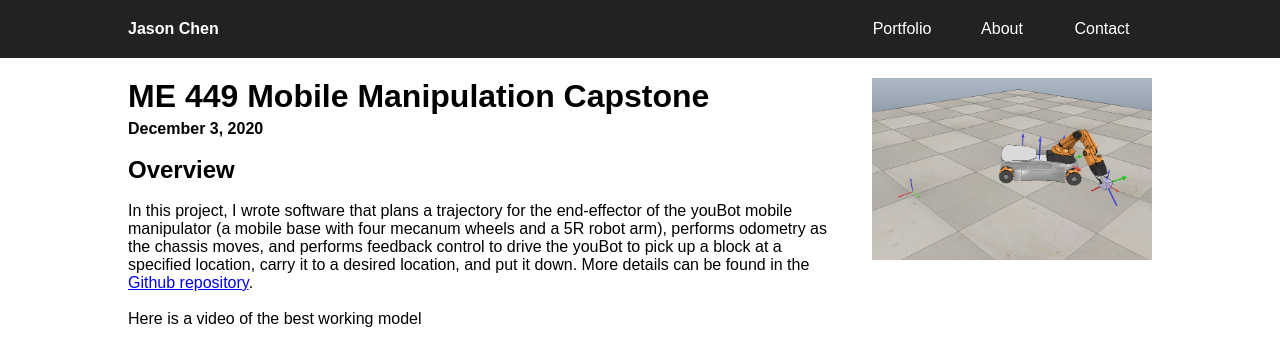
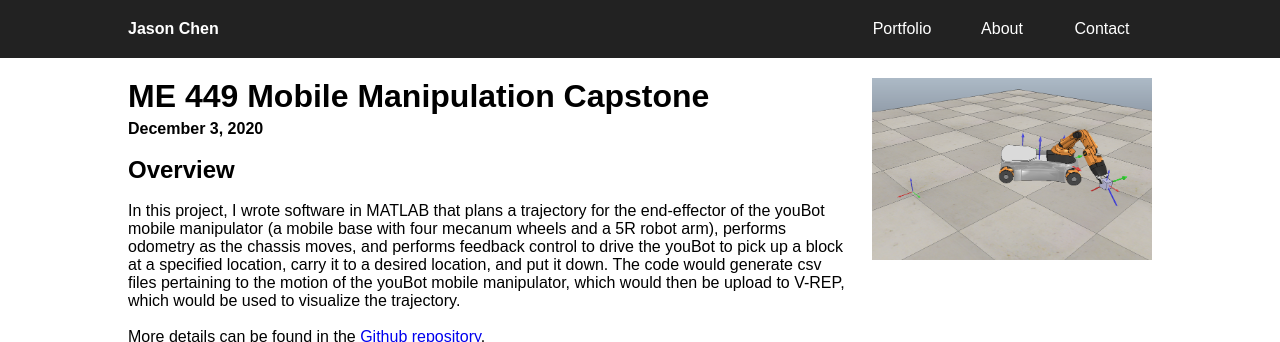
Before and after one commit to chen2156/chen2156.github.io, a Jekyll site: the page built from _projects/ME449project.md, in a window 1280 px wide, cut to the strip 0-342 px from the top of the page. Built offline with Jekyll 4.4.1, drawn with Linux system fonts in a browser that asks for light colours; nearby versions of some CDN libraries.

Commit message:
Update ME449project.md

```diff
--- a/_projects/ME449project.md
+++ b/_projects/ME449project.md
@@ -6,7 +6,9 @@ image: /800px-Youbot-capstone.png
 ---
 
 ## Overview
-In this project, I wrote software that plans a trajectory for the end-effector of the youBot mobile manipulator (a mobile base with four mecanum wheels and a 5R robot arm), performs odometry as the chassis moves, and performs feedback control to drive the youBot to pick up a block at a specified location, carry it to a desired location, and put it down. More details can be found in the <a href="https://github.com/chen2156/ME-449-Robotic-Manipulation">Github repository</a>.
+In this project, I wrote software in MATLAB that plans a trajectory for the end-effector of the youBot mobile manipulator (a mobile base with four mecanum wheels and a 5R robot arm), performs odometry as the chassis moves, and performs feedback control to drive the youBot to pick up a block at a specified location, carry it to a desired location, and put it down. The code would generate csv files pertaining to the motion of the youBot mobile manipulator, which would then be upload to V-REP, which would be used to visualize the trajectory.
+
+More details can be found in the <a href="https://github.com/chen2156/ME-449-Robotic-Manipulation">Github repository</a>.
 
 Here is a video of the best working model
 
```
